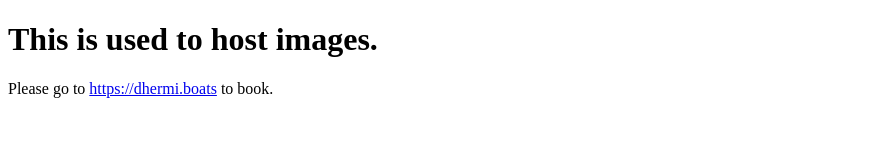
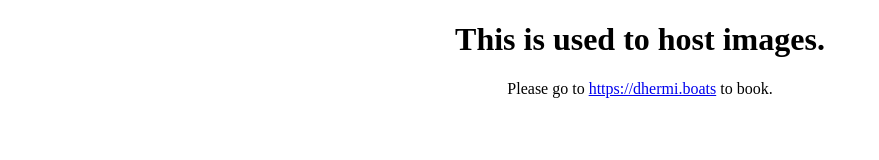
Before and after one commit to dhermiboats/dhermiboats.github.io, a plain HTML site: page index.html in a window 1280 px wide. Shown: the whole page, without its empty margins (0-879 px from the left). Drawn offline with Linux system fonts and the light colour scheme.

Commit message:
Update index.html

```diff
--- a/index.html
+++ b/index.html
@@ -1,10 +1,10 @@
 <!DOCTYPE html>
 <html>
   <head>
-    <title>Image Hosting</title>
+    <center><title>Image Hosting</title></center>
   </head>
-  <body><c>
-    <h1>This is used to host images.</h1>
-    <p>Please go to <a href="https://dhermi.boats">https://dhermi.boats</a> to book.</p></c>
+  <body>
+    <center><h1>This is used to host images.</h1></center>
+    <center><p>Please go to <a href="https://dhermi.boats">https://dhermi.boats</a> to book.</p></c></center>
   </body>
 </html>
```
